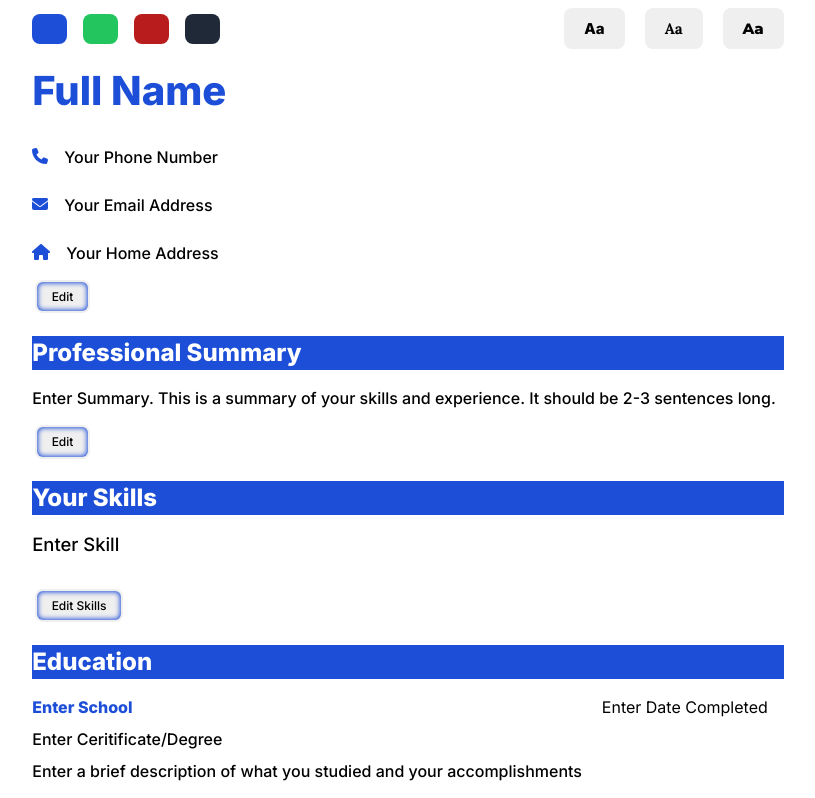
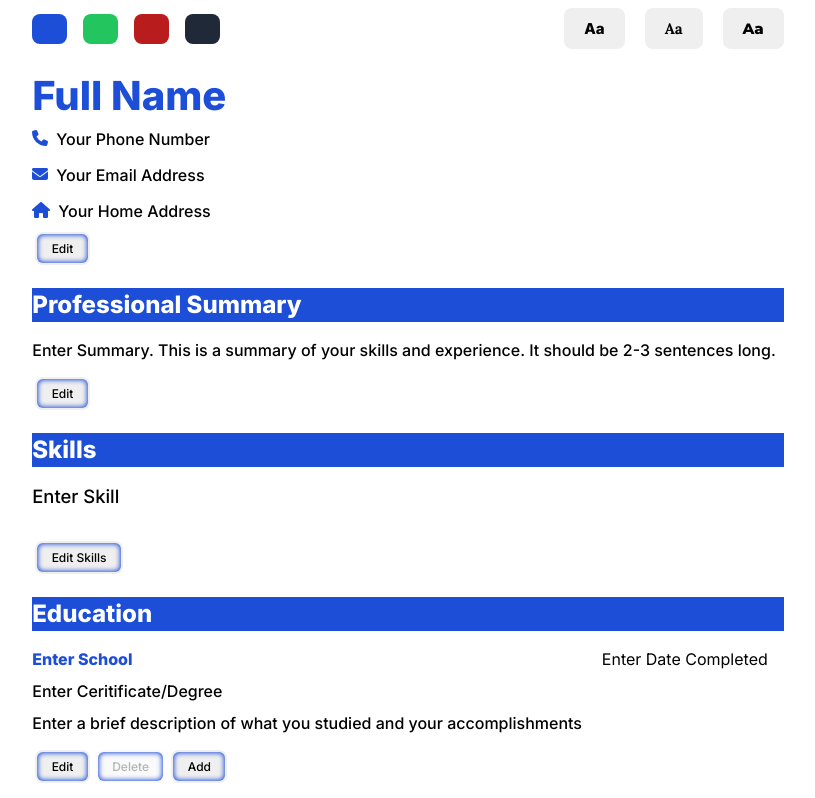
Before and after one commit to GrandeMan/CV-application, a React (Vite) app in the folder cv-app/: page / in a window 1280 px wide. Shown: the top 798 px of the page, without its empty margins (248-1063 px from the left). Built offline with nearby package versions, Linux system fonts and the light colour scheme.

Commit message:
Update general info heading in App component

```diff
--- a/cv-app/src/App.jsx
+++ b/cv-app/src/App.jsx
@@ -336,7 +336,7 @@ function Skills() {
 
 	return (
 		<div>
-			<h2>Your Skills</h2>
+			<h2>Skills</h2>
 			{isEditing ? (
 				<div className="is-editing">
 					<form>
--- a/cv-app/src/index.css
+++ b/cv-app/src/index.css
@@ -1,12 +1,12 @@
-@import url('https://fonts.googleapis.com/css2?family=Inter:wght@400;500;800&display=swap');
-@import url('https://fonts.googleapis.com/css2?family=Lora:ital,wght@0,400;0,500;0,700;1,400;1,500;1,700&display=swap');
-@import url('https://fonts.googleapis.com/css2?family=Montserrat:ital,wght@0,400;0,500;0,800;1,400;1,500;1,800&display=swap');
+@import url("https://fonts.googleapis.com/css2?family=Inter:wght@400;500;800&display=swap");
+@import url("https://fonts.googleapis.com/css2?family=Lora:ital,wght@0,400;0,500;0,700;1,400;1,500;1,700&display=swap");
+@import url("https://fonts.googleapis.com/css2?family=Montserrat:ital,wght@0,400;0,500;0,800;1,400;1,500;1,800&display=swap");
 
 :root {
 	--color-primary: #535bf2;
-  --font-1: 'Inter', system-ui, Avenir, sans-serif;
-  --font-2: 'Lora','Times New Roman', Times, system-ui, serif;
-  --font-3: 'Montserrat', system-ui, Avenir, sans-serif;
+	--font-1: "Inter", system-ui, Avenir, sans-serif;
+	--font-2: "Lora", "Times New Roman", Times, system-ui, serif;
+	--font-3: "Montserrat", system-ui, Avenir, sans-serif;
 
 	/* position: absolute; */
 	width: 100%;
@@ -23,8 +23,8 @@
 	-moz-osx-font-smoothing: grayscale;
 	-webkit-text-size-adjust: 100%;
 
-  -webkit-print-color-adjust:exact !important;
-  print-color-adjust:exact !important;
+	-webkit-print-color-adjust: exact !important;
+	print-color-adjust: exact !important;
 }
 
 a {
@@ -51,9 +51,8 @@ body {
 
 h1 {
 	font-size: 2.5em;
-  line-height: 1.1;
 	color: var(--color-primary);
-  margin: .5em 0;
+	margin-bottom: 5px;
 }
 
 h2 {
@@ -62,27 +61,34 @@ h2 {
 	padding: 5px 0;
 }
 
-.general-info div{
+.general-info div {
 	display: flex;
 	justify-content: flex-start;
 	align-items: center;
-  gap: 1em;
+	gap: 0.5em;
 }
 
 .general-info div span {
+	margin: 0;
 	fill: var(--color-primary);
 }
 
-.summary:first-child {
-  margin-right: .5rem;
+.general-info div p {
+	margin: 10px 0;
 }
 
-.summary, .list, .education {
+.summary:first-child {
+	padding-right: 0.5em;
+}
+
+.summary,
+.list,
+.education {
 	max-width: 815px;
 }
 
-.skill{
-  display: flex;;
+.skill {
+	display: flex;
 	gap: 1em;
 	margin-bottom: 1em;
 }
@@ -92,7 +98,7 @@ h2 {
 	color: white;
 	border: none;
 	border-radius: 8px;
-  padding: .5em 1em;
+	padding: 0.5em 1em;
 	font-size: 1em;
 	font-weight: 800;
 	font-family: inherit;
@@ -148,7 +154,7 @@ input {
 	padding: 0.5em;
 	border-radius: 8px;
 	border: 1px solid black;
-  font-size: .75em;
+	font-size: 0.75em;
 	font-weight: 500;
 	font-family: inherit;
 }
@@ -158,7 +164,7 @@ textarea {
 	padding: 0.5em;
 	border-radius: 8px;
 	border: 1px solid black;
-  font-size: .75em;
+	font-size: 0.75em;
 	font-weight: 500;
 	font-family: inherit;
 	resize: none;
@@ -178,14 +184,14 @@ textarea {
 	height: 30px;
 }
 
-.theme-container{
+.theme-container {
 	display: flex;
 	justify-content: space-between;
 	align-items: center;
-  margin: .5em 0;
+	margin: 0.5em 0;
 }
 
-.font-buttons{
+.font-buttons {
 	display: flex;
 	justify-content: space-between;
 	font-size: 1.25em;
@@ -213,7 +219,7 @@ button {
 	border-radius: 8px;
 	border: 2px solid transparent;
 	padding: 0.6em 1.2em;
-  font-size: .75em;
+	font-size: 0.75em;
 	font-weight: 500;
 	font-family: inherit;
 	cursor: pointer;
@@ -230,9 +236,8 @@ button:focus-visible {
 .edit-btn,
 .delete-btn,
 .add-btn,
-.save-btn
- {
-  margin: .25em;
+.save-btn {
+	margin: 0.25em;
 	padding: 0.6em 1.2em;
 	box-shadow: inset 0 0 5px 1px var(--color-primary);
 }
@@ -251,19 +256,17 @@ li {
 	font-size: 1.15em;
 }
 
-
-
 @media screen and (max-width: 768px) {
 	ul {
 		grid-template-columns: 1fr 1fr;
 		grid-template-rows: 1fr auto;
 	}
-  .theme-container{
+	.theme-container {
 		flex-direction: column;
 		align-items: flex-start;
 		gap: 1em;
 	}
-  body{
+	body {
 		margin: 0 5px;
 	}
 }
@@ -281,18 +284,19 @@ li {
 		padding: 5px 0;
 		display: block;
 	}
-  body{
-  -webkit-print-color-adjust:exact !important;
-  print-color-adjust:exact !important;
+	body {
+		-webkit-print-color-adjust: exact !important;
+		print-color-adjust: exact !important;
 	}
 	@page {
 		size: A4;
 		margin: 0.25in auto;
 	}
-  .theme-container{
+	.theme-container {
 		display: none;
 	}
-  header, footer {
+	header,
+	footer {
 		display: none;
 	}
 }
```
Lines whose indentation alone changed are shown as unchanged.
